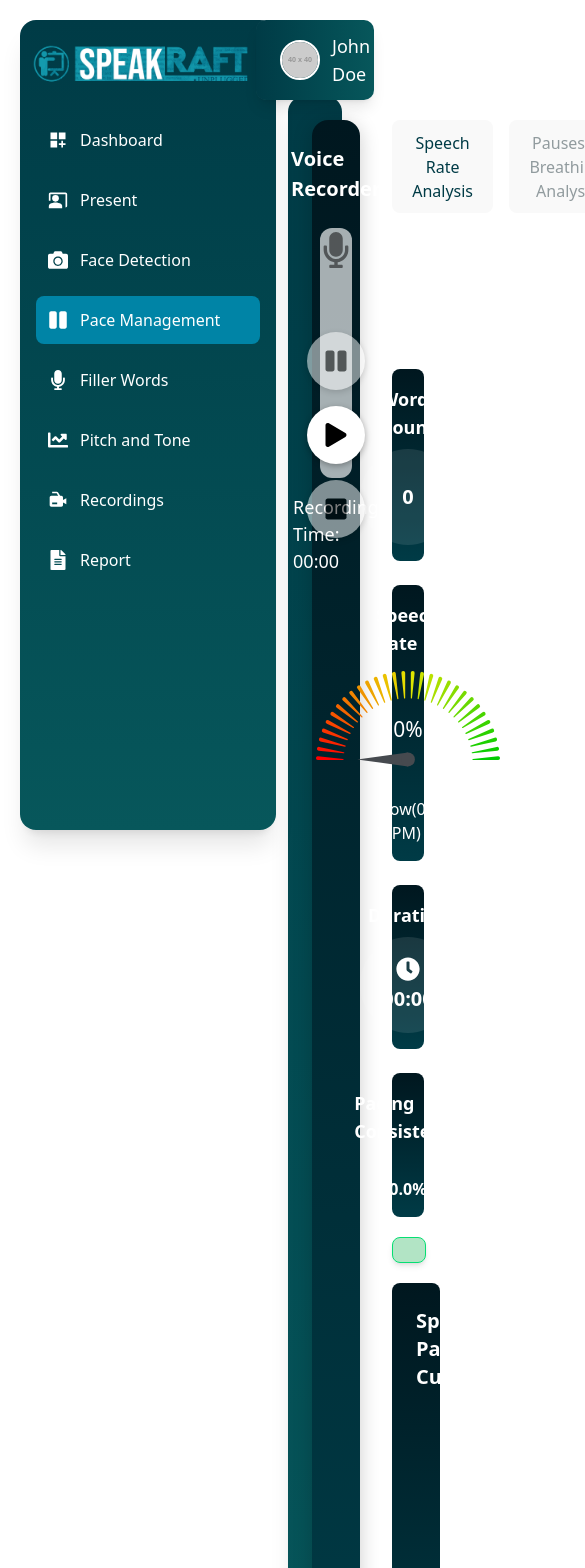
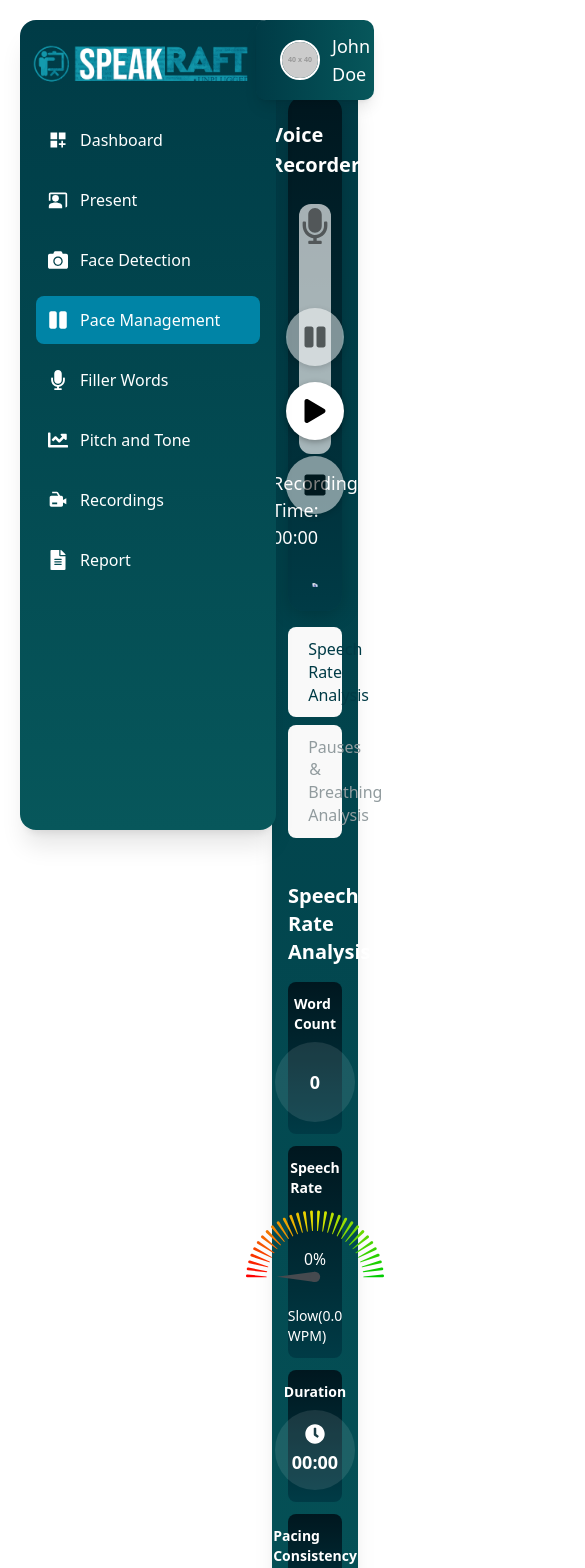
Before and after one commit to Speak-Craft/frontend, a React (Vite) app: page /pace-management in a window 390 px wide. Shown: the top 1568 px of the page, 585 px wide, since content can reach past the window. Built offline with nearby package versions, Linux system fonts and the light colour scheme.

Commit message:
UI for pace management

```diff
--- a/src/components/PaceManagement.jsx
+++ b/src/components/PaceManagement.jsx
@@ -1,5 +1,5 @@
 import React, { useState, useEffect, useRef } from "react";
-// import { motion } from "framer-motion";
+import { motion } from "framer-motion";
 import { FaMicrophone, FaStop, FaPlay, FaPause, FaClock } from "react-icons/fa";
 import GaugeChart from "react-gauge-chart";
 import {
@@ -264,9 +264,9 @@ const PaceManagement = () => {
   };
 
   return (
-    <div className="absolute top-[4rem] left-64 w-[calc(100%-17rem)]  p-8 flex justify-center items-center">
-      <div className="w-full h-full bg-gradient-to-b from-[#003b46] to-[#07575b] dark:from-[#00171f] dark:to-[#003b46] text-white shadow-xl rounded-2xl p-6 flex flex-col justify-center items-center">
-        <div className="flex w-full h-full gap-8">
+    <div className="absolute top-[4rem] left-64 w-[calc(100%-17rem)] p-4 lg:p-8 flex justify-center items-center">
+      <div className="w-full h-full bg-gradient-to-b from-[#003b46] to-[#07575b] dark:from-[#00171f] dark:to-[#003b46] text-white shadow-xl rounded-2xl p-4 lg:p-6 flex flex-col justify-center items-center">
+        <div className="flex flex-col lg:flex-row w-full h-full gap-4 lg:gap-8">
           <div
             className="bg-gradient-to-b from-[#00171f] to-[#003b46] dark:from-[#003b46] dark:to-[#0084a6]"
             style={{
@@ -443,7 +443,7 @@ const PaceManagement = () => {
 
                 {/* Action Buttons */}
                 <div
-                  style={{ marginTop: "1rem", display: "flex", gap: "1rem" }}
+                  style={{ marginTop: "1rem", display: "flex", gap: "1rem", flexWrap: "wrap" }}
                 >
                   <button
                     onClick={downloadPDFReport}
@@ -492,12 +492,11 @@ const PaceManagement = () => {
           </div>
 
           {/* Right side */}
-
           <div className="w-full flex flex-col">
-            <div className="flex space-x-4 mb-4">
+            <div className="flex flex-col sm:flex-row space-y-2 sm:space-y-0 sm:space-x-4 mb-4">
               {/* Speech Rate Tab */}
               <button
-                className={`px-4 py-2 rounded-t-lg font-semibold transition-colors duration-200 ${
+                className={`px-3 lg:px-4 py-2 rounded-t-lg font-semibold transition-colors duration-200 text-sm lg:text-base ${
                   activeTab === "rate"
                     ? "bg-[#d0ebff] text-[#003b46] dark:bg-[#004b5b] dark:text-white"
                     : "bg-[#e0f7fa] text-[#919b9e] dark:bg-[#002b36] dark:text-white/60"
@@ -509,7 +508,7 @@ const PaceManagement = () => {
 
               {/* Pauses & Breathing Tab */}
               <button
-                className={`px-4 py-2 rounded-t-lg font-semibold transition-colors duration-200 ${
+                className={`px-3 lg:px-4 py-2 rounded-t-lg font-semibold transition-colors duration-200 text-sm lg:text-base ${
                   activeTab === "pause"
                     ? "bg-[#d0ebff] text-[#003b46] dark:bg-[#004b5b] dark:text-white"
                     : "bg-[#e0f7fa] text-[#919b9e] dark:bg-[#002b36] dark:text-white/60"
@@ -530,25 +529,25 @@ const PaceManagement = () => {
                 id="pdf-report"
                 className="flex flex-col w-full"
               >
-                <h2 className="text-2xl font-bold text-white mt-7 mb-4">
+                <h2 className="text-xl lg:text-2xl font-bold text-white mt-7 mb-4">
                   Speech Rate Analysis
                 </h2>
 
                 {/* Metrics Grid */}
-                <div className="grid grid-cols-1 sm:grid-cols-2 xl:grid-cols-4 gap-6 w-full">
+                <div className="grid grid-cols-1 sm:grid-cols-2 xl:grid-cols-4 gap-3 lg:gap-6 w-full">
                   {/* Word Count */}
-                  <div className="flex flex-col items-center rounded-lg p-4 bg-gradient-to-b from-[#00171f] to-[#003b46] dark:from-[#003b46] dark:to-[#0084a6]">
-                    <h3 className="text-white text-lg font-semibold mb-2">
+                  <div className="flex flex-col items-center rounded-lg p-3 lg:p-4 bg-gradient-to-b from-[#00171f] to-[#003b46] dark:from-[#003b46] dark:to-[#0084a6]">
+                    <h3 className="text-white text-sm lg:text-lg font-semibold mb-2">
                       Word Count
                     </h3>
-                    <div className="flex justify-center items-center rounded-full w-24 h-24 sm:w-32 sm:h-32 bg-white/10 text-white text-xl font-semibold">
+                    <div className="flex justify-center items-center rounded-full w-20 h-20 lg:w-24 lg:h-24 xl:w-32 xl:h-32 bg-white/10 text-white text-lg lg:text-xl xl:text-2xl font-semibold">
                       {results.wordCount}
                     </div>
                   </div>
 
                   {/* WPM Gauge */}
-                  <div className="flex flex-col items-center rounded-lg p-4 bg-gradient-to-b from-[#00171f] to-[#003b46] dark:from-[#003b46] dark:to-[#0084a6]">
-                    <h3 className="text-white text-lg font-semibold mb-2">
+                  <div className="flex flex-col items-center rounded-lg p-3 lg:p-4 bg-gradient-to-b from-[#00171f] to-[#003b46] dark:from-[#003b46] dark:to-[#0084a6]">
+                    <h3 className="text-white text-sm lg:text-lg font-semibold mb-2">
                       Speech Rate
                     </h3>
                     <GaugeChart
@@ -560,34 +559,34 @@ const PaceManagement = () => {
                       textColor="#fff"
                       style={{
                         width: "100%",
-                        minWidth: "16rem",
-                        height: "8rem",
+                        minWidth: "12rem",
+                        height: "6rem",
                       }}
                     />
-                    <p className="mt-1 text-white font-medium">
+                    <p className="mt-1 text-white font-medium text-sm lg:text-base">
                       {getWpmLabel(results.wpm)}({results.wpm.toFixed(1)} WPM)
                     </p>
                   </div>
 
                   {/* Duration */}
-                  <div className="flex flex-col items-center rounded-lg p-4 bg-gradient-to-b from-[#00171f] to-[#003b46] dark:from-[#003b46] dark:to-[#0084a6]">
-                    <h3 className="text-white text-lg font-semibold mb-2">
+                  <div className="flex flex-col items-center rounded-lg p-3 lg:p-4 bg-gradient-to-b from-[#00171f] to-[#003b46] dark:from-[#003b46] dark:to-[#0084a6]">
+                    <h3 className="text-white text-sm lg:text-lg font-semibold mb-2">
                       Duration
                     </h3>
-                    <div className="flex flex-col justify-center items-center rounded-full w-24 h-24 sm:w-32 sm:h-32 bg-white/10 text-white text-xl font-semibold">
-                      <FaClock className="text-white text-2xl mb-1" />
+                    <div className="flex flex-col justify-center items-center rounded-full w-20 h-20 lg:w-24 lg:h-24 xl:w-32 xl:h-32 bg-white/10 text-white text-lg lg:text-xl xl:text-2xl font-semibold">
+                      <FaClock className="text-white text-xl lg:text-2xl mb-1" />
                       <span>{formatTime(results.duration)}</span>
                     </div>
                   </div>
 
                   {/* Confidence & Feedback */}
-                  <div className="flex flex-col items-center w-full rounded-lg p-4 bg-gradient-to-b from-[#00171f] to-[#003b46] dark:from-[#003b46] dark:to-[#0084a6]">
-                    <h3 className="text-white text-lg font-semibold mb-2">
+                  <div className="flex flex-col items-center w-full rounded-lg p-3 lg:p-4 bg-gradient-to-b from-[#00171f] to-[#003b46] dark:from-[#003b46] dark:to-[#0084a6]">
+                    <h3 className="text-white text-sm lg:text-lg font-semibold mb-2">
                       Pacing Consistency
                     </h3>
-                    <div className="w-full bg-white/20 rounded-full h-4 overflow-hidden mb-2">
+                    <div className="w-full bg-white/20 rounded-full h-3 lg:h-4 overflow-hidden mb-2">
                       <div
-                        className={`h-4 rounded-full transition-all duration-500 ${
+                        className={`h-3 lg:h-4 rounded-full transition-all duration-500 ${
                           results.consistencyScore >= 80
                             ? "bg-green-400"
                             : results.consistencyScore >= 60
@@ -597,13 +596,13 @@ const PaceManagement = () => {
                         style={{ width: `${results.consistencyScore}%` }}
                       ></div>
                     </div>
-                    <p className="text-white text-md font-semibold">
+                    <p className="text-white text-sm lg:text-md font-semibold">
                       {results.consistencyScore?.toFixed(1)}%
                     </p>
                   </div>
                 </div>
                 <div
-                  className={`w-full text-md text-center mt-5 px-4 py-3 rounded-lg font-medium shadow-md ${
+                  className={`w-full text-sm lg:text-md text-center mt-5 px-3 lg:px-4 py-3 rounded-lg font-medium shadow-md ${
                     results.prediction === "Fast"
                       ? "bg-red-600/30 text-red-200 border border-red-500"
                       : results.prediction === "Slow"
@@ -615,12 +614,12 @@ const PaceManagement = () => {
                 </div>
 
                 {/* 🧠 Pacing Curve Section */}
-                <div className="mt-5 w-full p-6 bg-gradient-to-b from-[#00171f] to-[#003b46] dark:from-[#003b46] dark:to-[#0084a6] rounded-lg">
-                  <h3 className="text-white text-xl font-semibold mb-4">
+                <div className="mt-5 w-full p-4 lg:p-6 bg-gradient-to-b from-[#00171f] to-[#003b46] dark:from-[#003b46] dark:to-[#0084a6] rounded-lg">
+                  <h3 className="text-white text-lg lg:text-xl font-semibold mb-4">
                     Speech Pacing Curve
                   </h3>
 
-                  <ResponsiveContainer width="100%" height={300}>
+                  <ResponsiveContainer width="100%" height={250}>
                     <LineChart data={results.pacingCurve}>
                       <CartesianGrid strokeDasharray="3 3" stroke="#ccc" />
                       <XAxis
@@ -689,19 +688,19 @@ const PaceManagement = () => {
 
             {activeTab === "pause" && (
               <div className="flex flex-col w-full h-full ">
-                <h2 className="text-2xl font-bold text-white mt-2 mb-4">
+                <h2 className="text-xl lg:text-2xl font-bold text-white mt-2 mb-4">
                   Speech Pauses and Breathing Analysis
                 </h2>
 
                 {/* Top Row: Timeline & Distribution Charts */}
-                <div className="flex gap-4 h-1/2 mb-4">
+                <div className="flex flex-col lg:flex-row gap-4 h-1/2 mb-4">
                   {/* Pause Timeline Chart */}
 
-                  <div className=" w-full p-6 bg-gradient-to-b from-[#00171f] to-[#003b46] dark:from-[#003b46] dark:to-[#0084a6] rounded-lg">
-                    <h3 className="text-white text-xl font-semibold mb-4">
+                  <div className=" w-full p-4 lg:p-6 bg-gradient-to-b from-[#00171f] to-[#003b46] dark:from-[#003b46] dark:to-[#0084a6] rounded-lg">
+                    <h3 className="text-white text-lg lg:text-xl font-semibold mb-4">
                       Pause Timeline
                     </h3>
-                    <div className="w-full h-64 bg-white/10 rounded-md flex items-center justify-center text-white/50 text-sm">
+                    <div className="w-full h-48 lg:h-64 bg-white/10 rounded-md flex items-center justify-center text-white/50 text-sm">
                       [Timeline chart will go here – color-coded by pause
                       reason]
                     </div>
@@ -709,23 +708,23 @@ const PaceManagement = () => {
 
                   {/* Pause Distribution Chart */}
 
-                  <div className="w-full p-6 bg-gradient-to-b from-[#00171f] to-[#003b46] dark:from-[#003b46] dark:to-[#0084a6] rounded-lg">
-                    <h3 className="text-white text-xl font-semibold mb-4">
+                  <div className="w-full p-4 lg:p-6 bg-gradient-to-b from-[#00171f] to-[#003b46] dark:from-[#003b46] dark:to-[#0084a6] rounded-lg">
+                    <h3 className="text-white text-lg lg:text-xl font-semibold mb-4">
                       Pause Type Distribution
                     </h3>
-                    <div className="w-full h-64 bg-white/10 rounded-md flex items-center justify-center text-white/50 text-sm">
+                    <div className="w-full h-48 lg:h-64 bg-white/10 rounded-md flex items-center justify-center text-white/50 text-sm">
                       [Pie or bar chart of pause reasons]
                     </div>
                   </div>
                 </div>
 
                 {/* Bottom Row: Scatter Plot & Coaching Tips */}
-                <div className="flex gap-4 h-1/2">
-                  <div className=" w-full p-6 bg-gradient-to-b from-[#00171f] to-[#003b46] dark:from-[#003b46] dark:to-[#0084a6] rounded-lg">
-                    <h3 className="text-white text-xl font-semibold mb-4">
+                <div className="flex flex-col lg:flex-row gap-4 h-1/2">
+                  <div className=" w-full p-4 lg:p-6 bg-gradient-to-b from-[#00171f] to-[#003b46] dark:from-[#003b46] dark:to-[#0084a6] rounded-lg">
+                    <h3 className="text-white text-lg lg:text-xl font-semibold mb-4">
                       Breathing Pattern Scatter
                     </h3>
-                    <div className="w-full h-64 bg-white/10 rounded-md flex items-center justify-center text-white/50 text-sm">
+                    <div className="w-full h-48 lg:h-64 bg-white/10 rounded-md flex items-center justify-center text-white/50 text-sm">
                       [Scatter plot: pause duration vs breath value, colored by
                       breath type]
                     </div>
```
